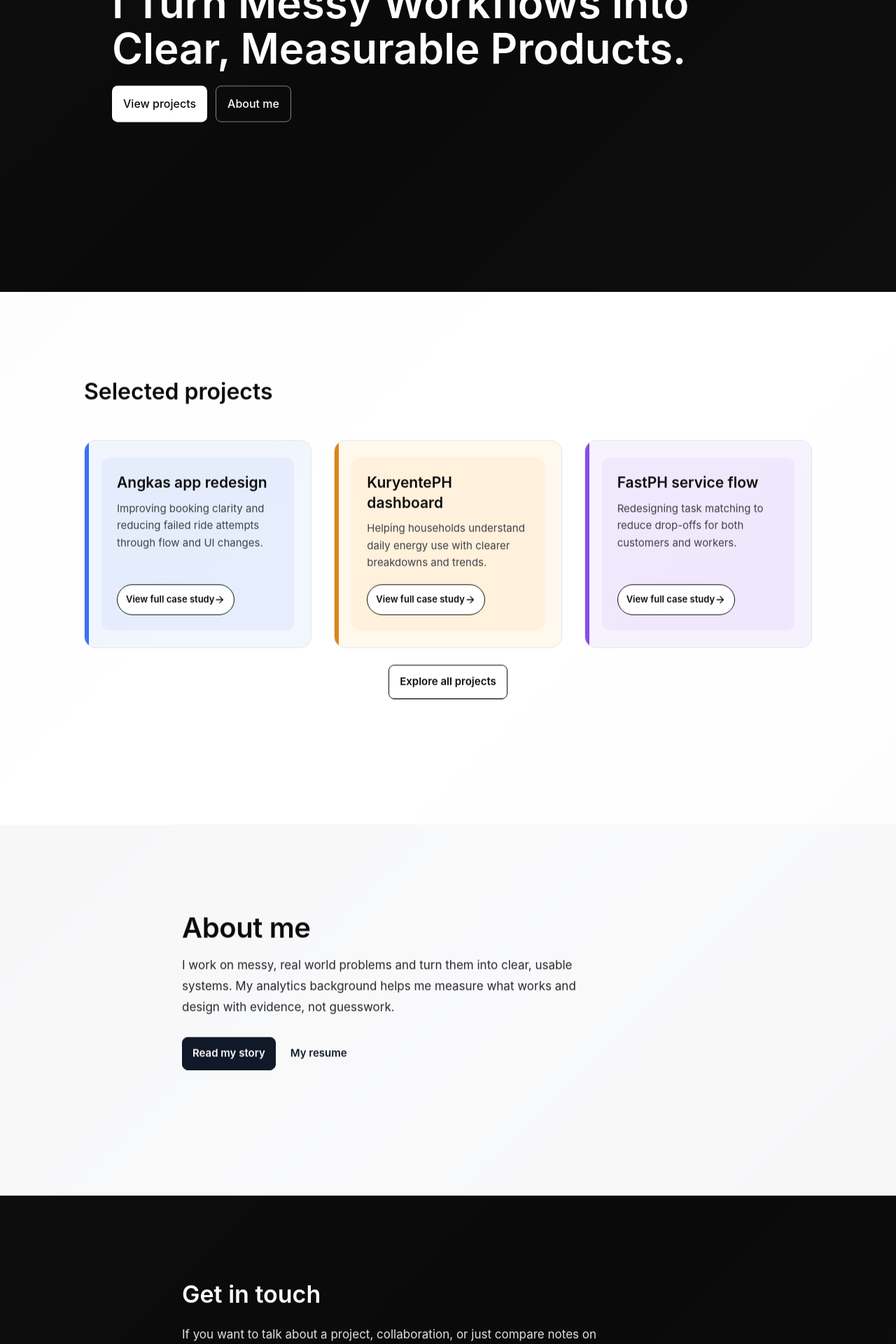
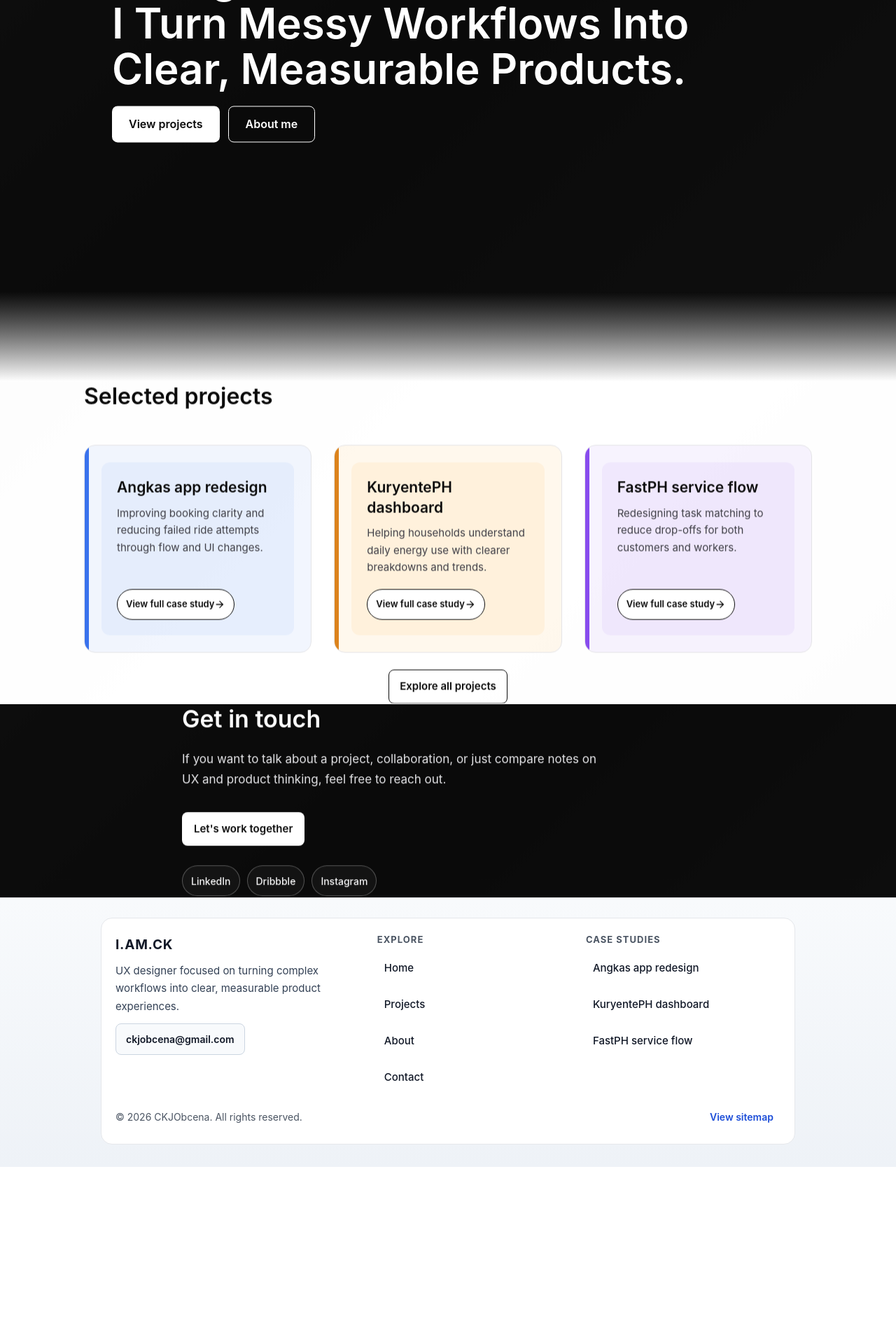
Before and after one commit to ckjo1991/iamck-portfolio-next, a Next.js app: page / in a window 1280 px wide. Shown: the part 460-2380 px from the top of the page at 70% size. After the commit the page ends 2127 px from the top, so only its background shows below. Built offline with nearby package versions, Linux system fonts and the light colour scheme.

Commit message:
Refactor home sections and theme token styles

```diff
--- a/app/globals.css
+++ b/app/globals.css
@@ -1,40 +1,46 @@
 @import "tailwindcss";
 
+@theme {
+  /* Spacing Scale (120px -> 7.5rem, 24px -> 1.5rem) */
+  --spacing-section-pt: 7.5rem;
+  --spacing-section-pb: 7.5rem;
+  --spacing-container-px: 1.5rem;
+
+  /* Color Alias for Tailwind classes */
+  --color-background: var(--background);
+  --color-foreground: var(--color-text);
+  --color-accent: var(--color-accent);
+}
+
 :root {
-  color-scheme: light;
-  /* Colors */
+  /* Light Mode (Default) */
   --background: #ffffff;
-  --foreground: #171717;
+  --color-text: #111827;
+  --color-text-muted: #4b5563;
   --color-surface: #ffffff;
   --color-surface-alt: #f8fafc;
-  --color-text: #111827;
-  --color-text-muted: #4b5563;
-  --color-border: #d1d5db;
-  --color-border-muted: #e5e7eb;
   --color-accent: #1d4ed8;
-  --focus-ring: var(--color-accent);
+  --color-border: #e5e7eb;
+
+  /* Shared Hero Tokens */
   --color-hero-bg: #0b0b0b;
-  /* Spacing */
-  --section-pt: 120px;
-  --section-pb: 180px;
-  --section-pt-mobile: 88px;
-  --section-pb-mobile: 140px;
-  --section-sides: 24px;
-  --section-sides-mobile: 16px;
-  --section-pb-safe: calc(var(--section-pb) + env(safe-area-inset-bottom));
-  --space-1: 8px;
-  --space-2: 12px;
-  --space-3: 16px;
-  --space-4: 24px;
-  --space-5: 32px;
-  /* Radii & shadows */
-  --radius-sm: 8px;
-  --radius-md: 10px;
-  --radius-lg: 16px;
-  --shadow-card: 0 8px 20px rgba(15, 23, 42, 0.06);
-  --shadow-focus: 0 8px 18px rgba(0, 0, 0, 0.12);
-  /* Breakpoint (for media queries) */
-  --bp-tablet: 768px;
+  --color-hero-text: #ffffff;
+
+  --radius-sm: 0.25rem;
+  --radius-md: 0.5rem;
+  --radius-lg: 1rem;
+}
+
+@media (prefers-color-scheme: dark) {
+  :root {
+    --background: #0b0b0b;
+    --color-text: #f9fafb;
+    --color-text-muted: #9ca3af;
+    --color-surface: #111827;
+    --color-surface-alt: #1f2937;
+    --color-accent: #3b82f6;
+    --color-border: #374151;
+  }
 }
 
 html {
--- a/app/page.tsx
+++ b/app/page.tsx
@@ -11,9 +11,6 @@ export default function Page() {
   const projectsSectionRef = useRef<HTMLElement | null>(null);
   const projectsBgRef = useRef<HTMLDivElement | null>(null);
   const projectsInnerRef = useRef<HTMLDivElement | null>(null);
-  const aboutSectionRef = useRef<HTMLElement | null>(null);
-  const aboutBgRef = useRef<HTMLDivElement | null>(null);
-  const aboutInnerRef = useRef<HTMLDivElement | null>(null);
   const contactSectionRef = useRef<HTMLElement | null>(null);
   const contactBgRef = useRef<HTMLDivElement | null>(null);
   const contactInnerRef = useRef<HTMLDivElement | null>(null);
@@ -21,7 +18,6 @@ export default function Page() {
   const parallaxLayers = useMemo(
     () => [
       { sectionRef: projectsSectionRef, bgRef: projectsBgRef, innerRef: projectsInnerRef, bgRange: 12, innerRange: 4 },
-      { sectionRef: aboutSectionRef, bgRef: aboutBgRef, innerRef: aboutInnerRef, bgRange: 10, innerRange: -3 },
       { sectionRef: contactSectionRef, bgRef: contactBgRef, innerRef: contactInnerRef, bgRange: 10, innerRange: 4 },
     ],
     []
@@ -31,6 +27,8 @@ export default function Page() {
   return (
     <main id="main-content">
       <Hero />
+      {/* Gradient Spacer for visual transition */}
+      <div className="h-32 bg-gradient-to-b from-[#0b0b0b] to-[var(--background)]" />
 
       <section id="projects" className="projects-preview" ref={projectsSectionRef} aria-labelledby="projects-heading">
         <div className="projects-bg" ref={projectsBgRef} />
@@ -64,33 +62,7 @@ export default function Page() {
         </div>
       </section>
 
-      <section id="about" className="about-preview" ref={aboutSectionRef} aria-labelledby="about-heading">
-        <div className="about-bg" ref={aboutBgRef} />
-        <div className="about-inner" ref={aboutInnerRef}>
-          <h2 id="about-heading" className="about-title">About me</h2>
-
-          <p className="about-copy">
-            I work on messy, real world problems and turn them into clear,
-            usable systems. My analytics background helps me measure what works
-            and design with evidence, not guesswork.
-          </p>
-
-          <div className="about-actions">
-            <Link href="/about" className="about-cta about-cta-primary">
-              Read my story
-              <span className="about-cta-icon" aria-hidden="true">
-                <GoogleIcon name="arrow_forward" size={18} />
-              </span>
-            </Link>
-            <Link href="/resume" className="about-cta about-cta-tertiary">
-              My resume
-              <span className="about-cta-icon" aria-hidden="true">
-                <GoogleIcon name="arrow_forward" size={18} />
-              </span>
-            </Link>
-          </div>
-        </div>
-      </section>
+      {/* About preview removed from homepage to keep full About page at /about */}
 
       <section id="contact" className="contact-preview" ref={contactSectionRef} aria-labelledby="contact-heading">
         <div className="contact-bg" ref={contactBgRef} />
--- a/app/styles/hero.css
+++ b/app/styles/hero.css
@@ -1,4 +1,9 @@
 .hero {
+  --color-hero-text: #ffffff;
+  --color-hero-button-primary-hover: #e5e5e5;
+  --color-hero-button-secondary-border: rgba(255, 255, 255, 0.5);
+  --color-hero-button-secondary-hover: rgba(255, 255, 255, 0.1);
+  --color-hero-button-secondary-active: rgba(255, 255, 255, 0.15);
   min-height: 100vh;
   position: relative;
   z-index: 0;
@@ -7,7 +12,7 @@
   align-items: center;
   padding: var(--section-pt) var(--section-sides) var(--section-pb);
   background: #0b0b0b;
-  color: #ffffff;
+  color: var(--color-hero-text);
   overflow: hidden;
 }
 
@@ -64,54 +69,58 @@
   gap: 12px;
 }
 
-.btn-primary,
-.btn-secondary {
+.btn-primary {
+  background-color: var(--color-hero-text);
+  color: var(--color-hero-bg);
+  padding: 0.75rem 1.5rem;
+  border-radius: var(--radius-md);
+  font-weight: 600;
+  transition: opacity 0.2s;
   display: inline-flex;
   align-items: center;
   justify-content: center;
-  padding: 12px 16px;
-  border-radius: 8px;
-  font-weight: 500;
   text-decoration: none;
-  transition: background-color 150ms ease, color 150ms ease, transform 100ms ease;
-}
-
-.btn-primary {
-  background: #ffffff;
-  color: #0b0b0b;
 }
 
 .btn-primary:hover {
-  background: #e5e5e5;
+  opacity: 0.9;
 }
 
 .btn-primary:focus-visible {
-  outline: 2px solid #ffffff;
+  outline: 2px solid var(--color-hero-text);
   outline-offset: 2px;
 }
 
 .btn-secondary {
-  background: transparent;
-  color: #ffffff;
-  border: 1px solid rgba(255, 255, 255, 0.5);
+  background-color: transparent;
+  color: var(--color-hero-text);
+  border: 1px solid var(--color-hero-text);
+  padding: 0.75rem 1.5rem;
+  border-radius: var(--radius-md);
+  font-weight: 600;
+  transition: all 0.2s;
+  display: inline-flex;
+  align-items: center;
+  justify-content: center;
+  text-decoration: none;
 }
 
 .btn-secondary:hover {
-  background: rgba(255, 255, 255, 0.1);
+  background-color: rgba(255, 255, 255, 0.1);
 }
 
 .btn-secondary:focus-visible {
-  outline: 2px solid #ffffff;
+  outline: 2px solid var(--color-hero-text);
   outline-offset: 2px;
 }
 
 @media (hover: none) {
   .btn-primary:active {
-    background: #e5e5e5;
+    background: var(--color-hero-button-primary-hover);
   }
 
   .btn-secondary:active {
-    background: rgba(255, 255, 255, 0.15);
+    background: var(--color-hero-button-secondary-active);
   }
 }
 
```
